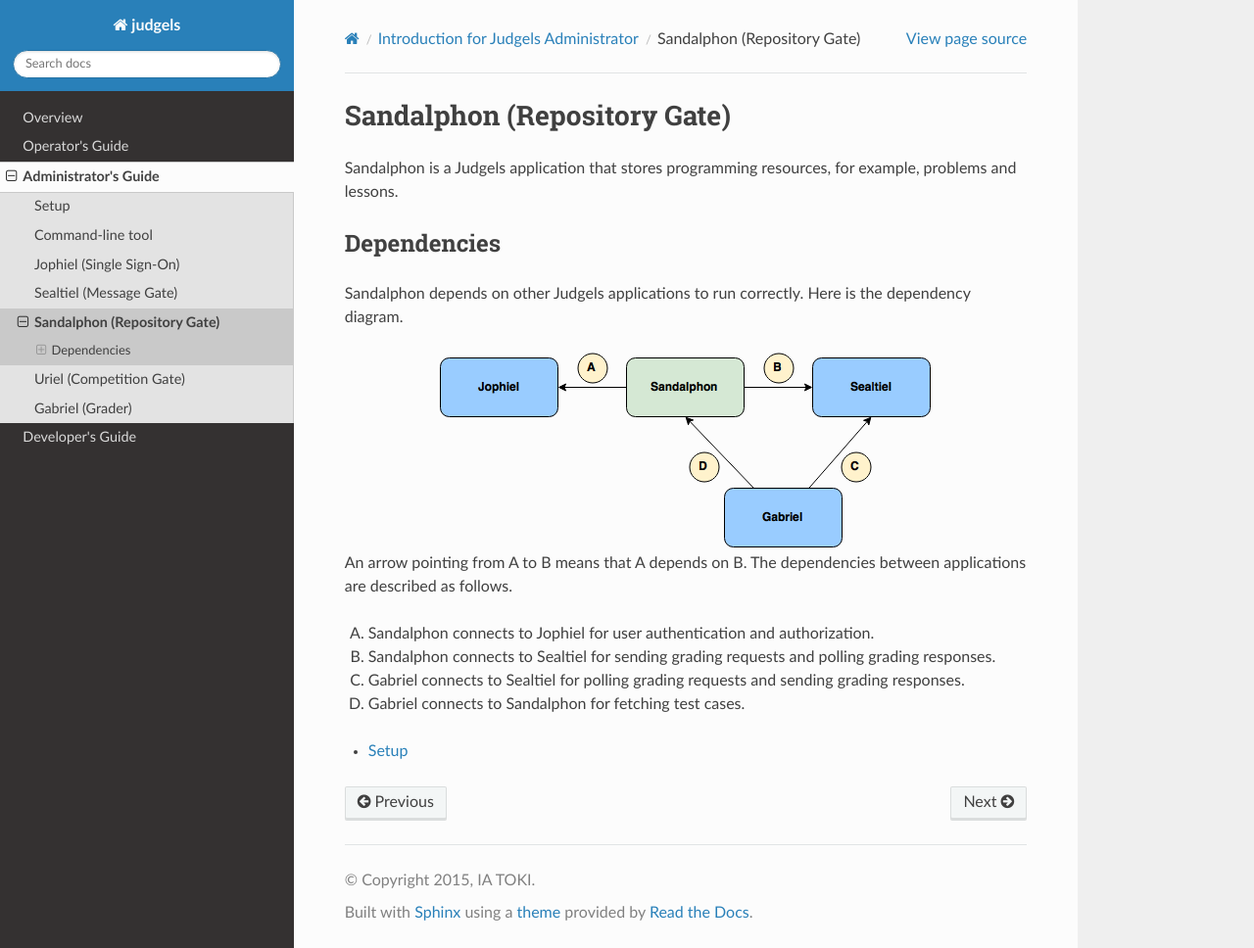
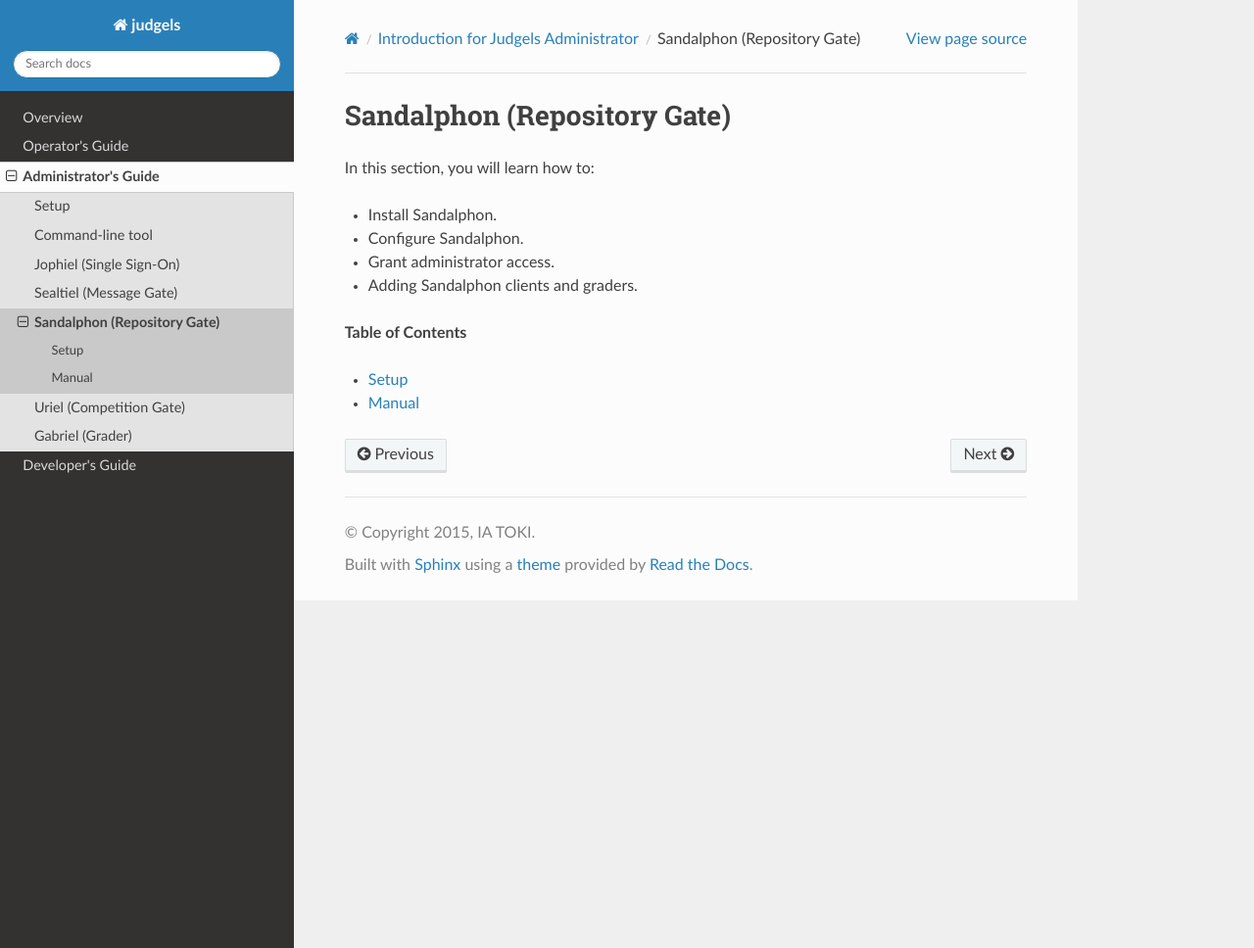
Before and after one commit to judgels/judgels, a Sphinx documentation site: the page built from docs/administrator/sandalphon/sandalphon.rst, in a window 1280 px wide and 968 px high. Shown: the whole window at 98% size. Built offline with Sphinx 7.4.7 and the Read the Docs theme 2.0.0, drawn with Linux system fonts in a browser that asks for light colours; formulas are drawn with MathJax 3.

Commit message:
Refactor Sandalphon admin guide

```diff
--- a/docs/administrator/sandalphon/sandalphon.rst
+++ b/docs/administrator/sandalphon/sandalphon.rst
@@ -1,25 +1,17 @@
 Sandalphon (Repository Gate)
 ============================
 
-Sandalphon is a Judgels application that stores programming resources, for example, problems and lessons.
+In this section, you will learn how to:
 
-Dependencies
-------------
+- Install Sandalphon.
+- Configure Sandalphon.
+- Grant administrator access.
+- Adding Sandalphon clients and graders.
 
-Sandalphon depends on other Judgels applications to run correctly. Here is the dependency diagram.
-
-.. image:: ../../_static/sandalphon-deps.png
-    :align: center
-
-An arrow pointing from A to B means that A depends on B. The dependencies between applications are described as follows.
-
-A. Sandalphon connects to Jophiel for user authentication and authorization.
-B. Sandalphon connects to Sealtiel for sending grading requests and polling grading responses.
-C. Gabriel connects to Sealtiel for polling grading requests and sending grading responses.
-D. Gabriel connects to Sandalphon for fetching test cases.
-
+**Table of Contents**
 
 .. toctree::
    :maxdepth: 1
 
    setup
+   manual
```
Also changed, not shown: docs/administrator/sandalphon/manual.rst (added, +42 -0 lines), docs/administrator/sandalphon/setup.rst (+12 -18 lines).
